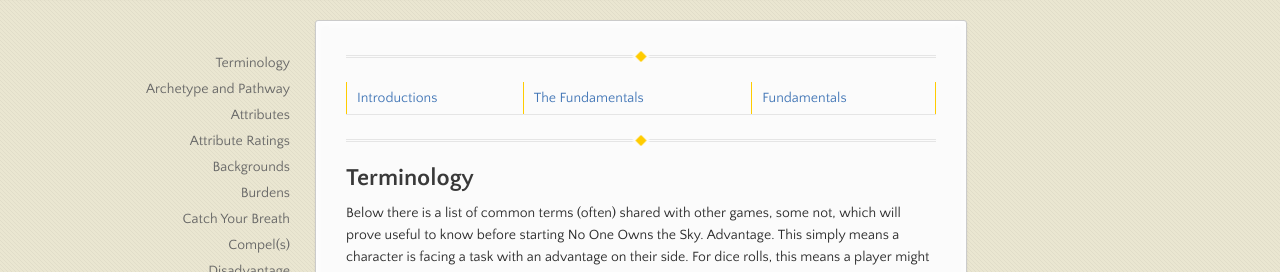
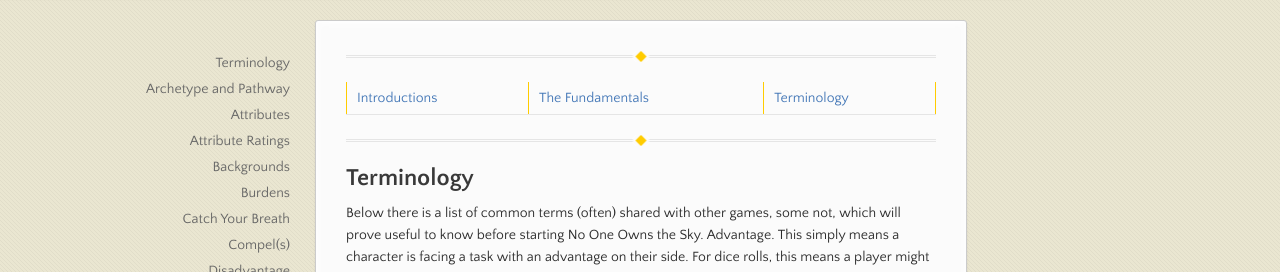
Before and after one commit to GMichaelRapp/rapture, a Jekyll site: the page built from terminology.md, in a window 1280 px wide and 900 px high. Shown: the part 170-442 px from the top of the window. Built offline with Jekyll 4.4.1, drawn with Linux system fonts in a browser that asks for light colours; some of the changed text lies outside the part shown.

Commit message:
Update terminology.md

```diff
--- a/terminology.md
+++ b/terminology.md
@@ -6,7 +6,7 @@ description: System Reference Document (SRD), v.3.0
 
 ---
 
-| [Introductions]({% link index.md %})| [The Fundamentals]({% link fundamentals.md %}) | [Fundamentals]({% link fundamentals.md %})|
+| [Introductions]({% link index.md %})| [The Fundamentals]({% link fundamentals.md %}) | [Terminology]({% link terminology.md %})|
 
 ---
 
@@ -80,6 +80,6 @@ Those superheroic actions, originally pulled off during a skill check, that a ch
 
 ---
 
-| [Introductions]({% link index.md %})| [The Fundamentals]({% link fundamentals.md %}) | [Fundamentals]({% link fundamentals.md %})| |
+| [Introductions]({% link index.md %})| [The Fundamentals]({% link fundamentals.md %}) | [Terminology]({% link terminology.md %})| |
 
 ---
```
